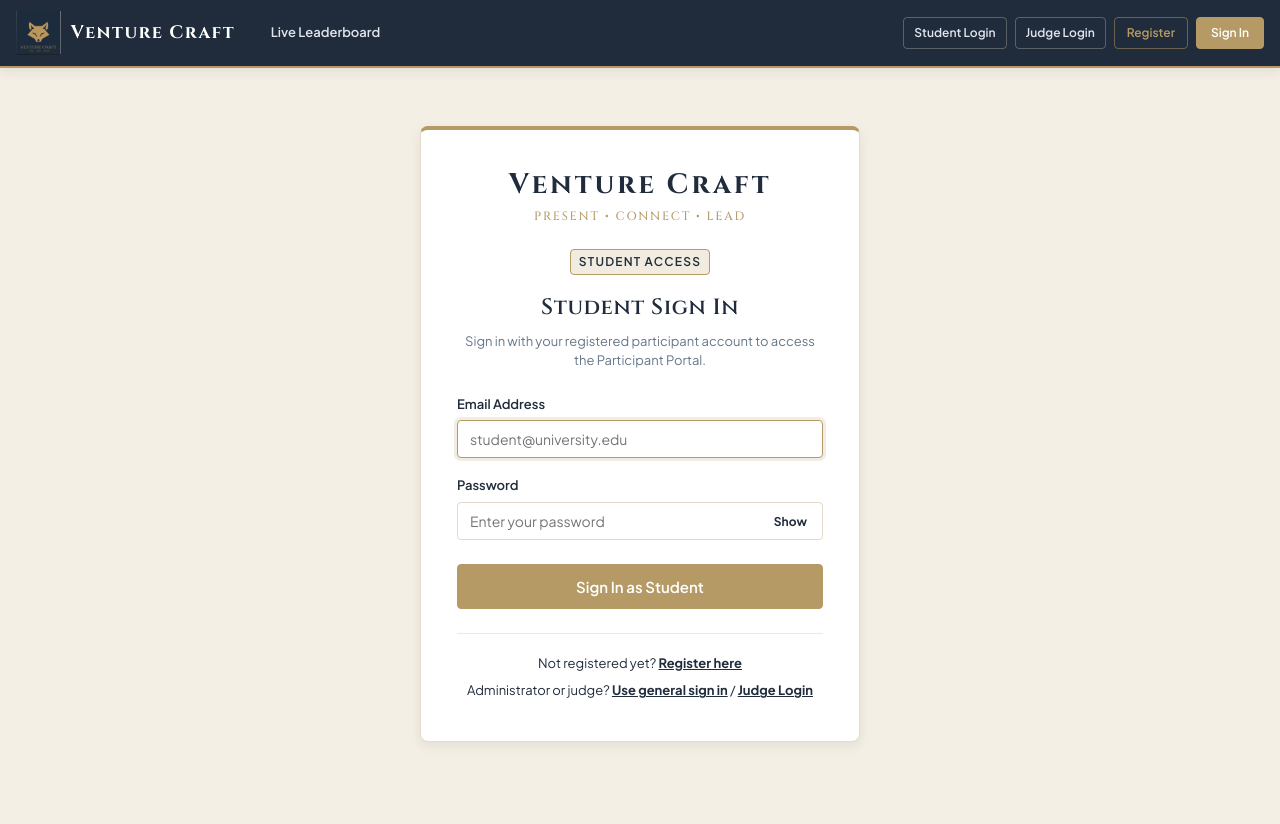
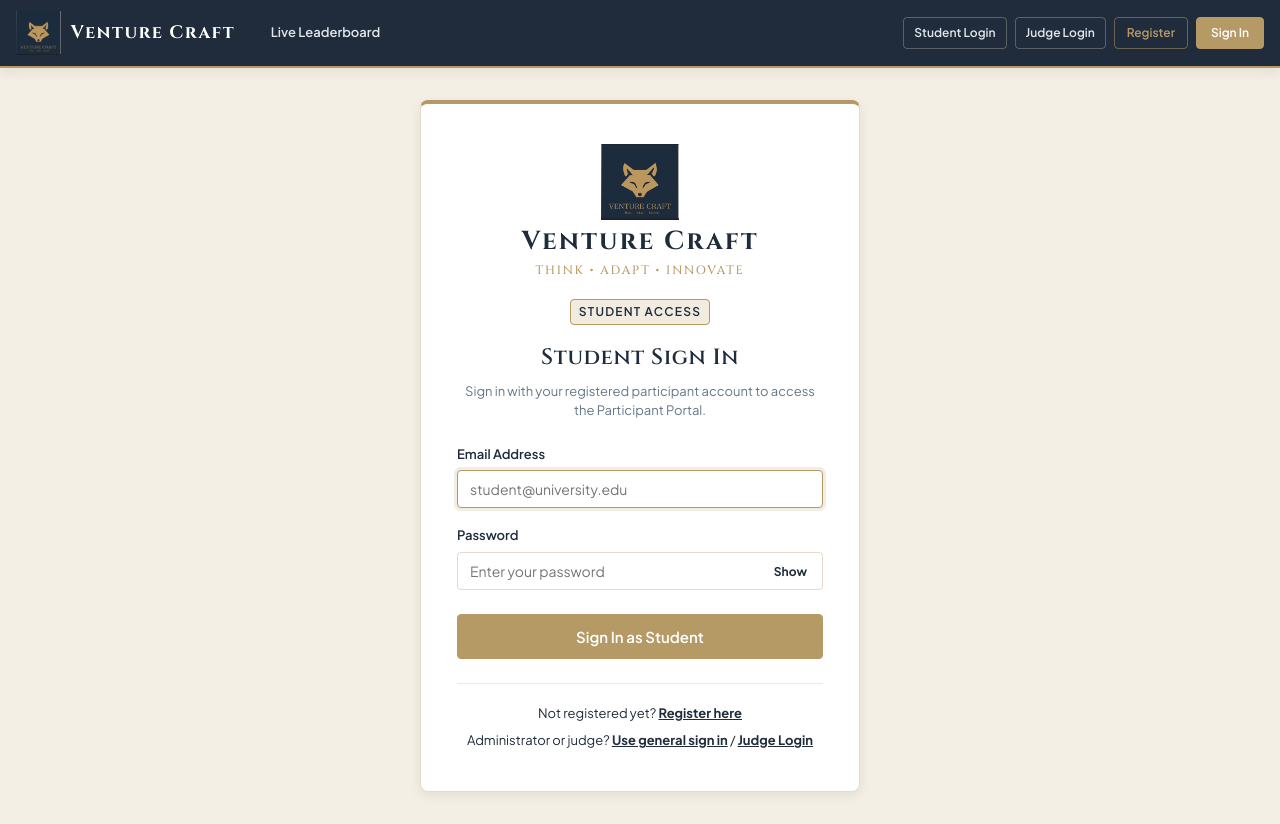
Before and after one commit to vermaanv01-boop/result-analyser, a React (Vite) app in the folder client/: page /student/login in a window 1280 px wide. Before the commit the page ends 800 px from the top, so only its background shows below. Built offline with nearby package versions, Linux system fonts and the light colour scheme; no server answers.

Commit message:
final commit

```diff
--- a/client/src/pages/auth/RegisterPage.tsx
+++ b/client/src/pages/auth/RegisterPage.tsx
@@ -3,6 +3,7 @@
 import { useAuth } from "../../context/AuthContext";
 import { api } from "../../services/api";
 import type { PublicCompetition } from "../../types/api";
+import { VentureCraftLogo } from "../../components/common/VentureCraftLogo";
 
 export const RegisterPage: React.FC = () => {
   const [competitions, setCompetitions] = useState<PublicCompetition[]>([]);
--- a/client/src/pages/auth/StudentLoginPage.tsx
+++ b/client/src/pages/auth/StudentLoginPage.tsx
@@ -100,15 +100,17 @@
           textAlign: "center",
         }}
       >
-        <div style={{ marginBottom: "24px" }}>
+        <div style={{ marginBottom: "20px", display: "flex", flexDirection: "column", alignItems: "center" }}>
+          <VentureCraftLogo variant="full" height={76} style={{ marginBottom: "10px" } as any} />
           <div
             style={{
               fontFamily: "var(--font-heading)",
-              fontSize: "28px",
+              fontSize: "26px",
               fontWeight: 700,
-              letterSpacing: "0.1em",
+              letterSpacing: "0.08em",
               color: "var(--color-navy)",
               lineHeight: 1.1,
+              marginTop: "8px",
             }}
           >
             Venture Craft
@@ -119,11 +121,11 @@
               fontSize: "12px",
               letterSpacing: "0.15em",
               color: "var(--color-gold)",
-              marginTop: "6px",
+              marginTop: "4px",
               textTransform: "uppercase",
             }}
           >
-            Present &bull; Connect &bull; Lead
+            Think &bull; Adapt &bull; Innovate
           </div>
         </div>
 
```
